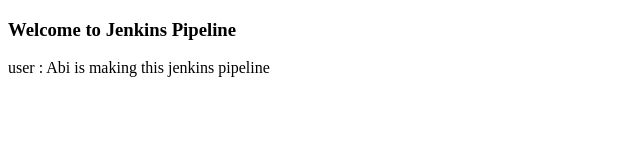
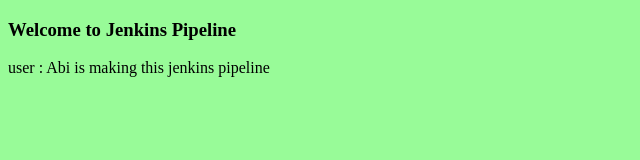
Before and after one commit to AbishekShekar/Experiment-1, a plain HTML site: page index.html in a window 1280 px wide. Shown: the whole page, without its empty margins (0-640 px from the left). Drawn offline with Linux system fonts and the light colour scheme.

Commit message:
Update index.html

```diff
--- a/index.html
+++ b/index.html
@@ -2,7 +2,7 @@
 <head>
   <title>Web_application server</title>
 </head>
-<body>
+<body bgcolor='palegreen'>
   <h3>Welcome to Jenkins Pipeline</h3>
   <p>user : Abi is making this jenkins pipeline</p>
 </body>
```
